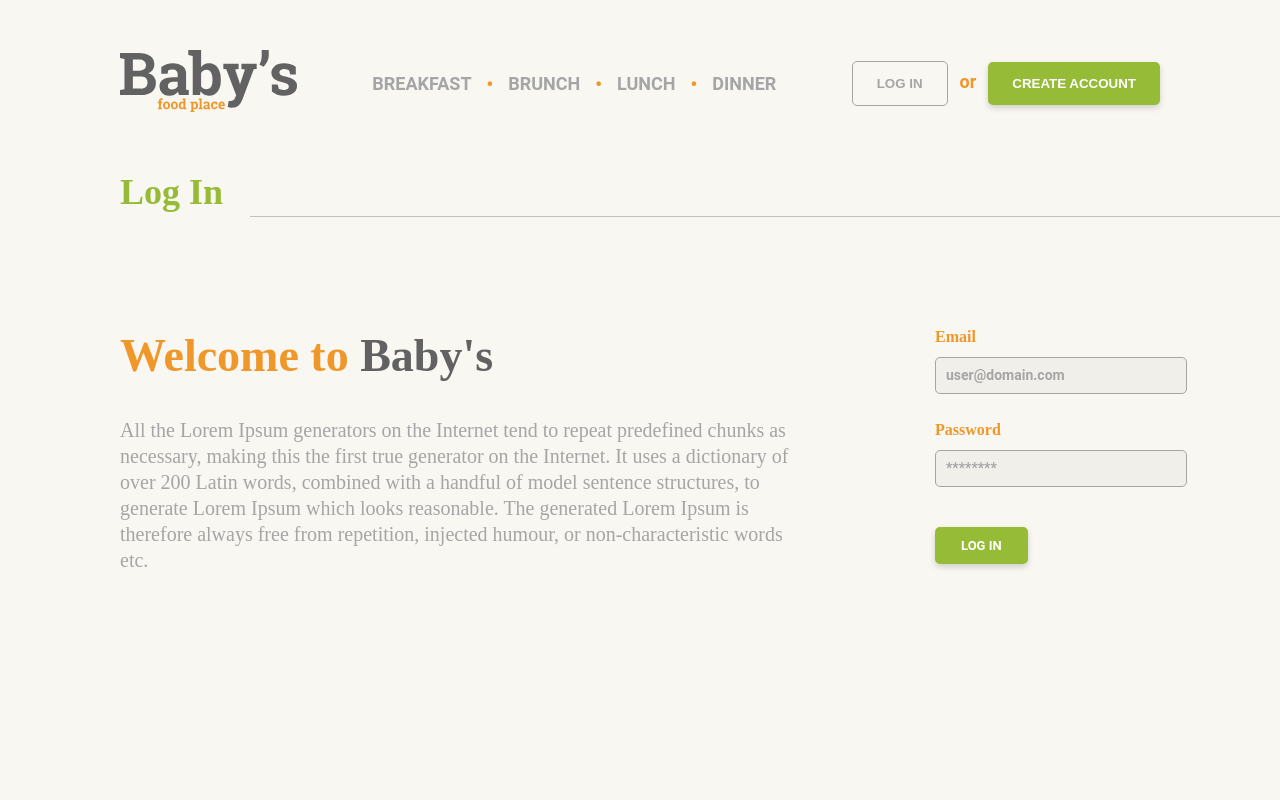
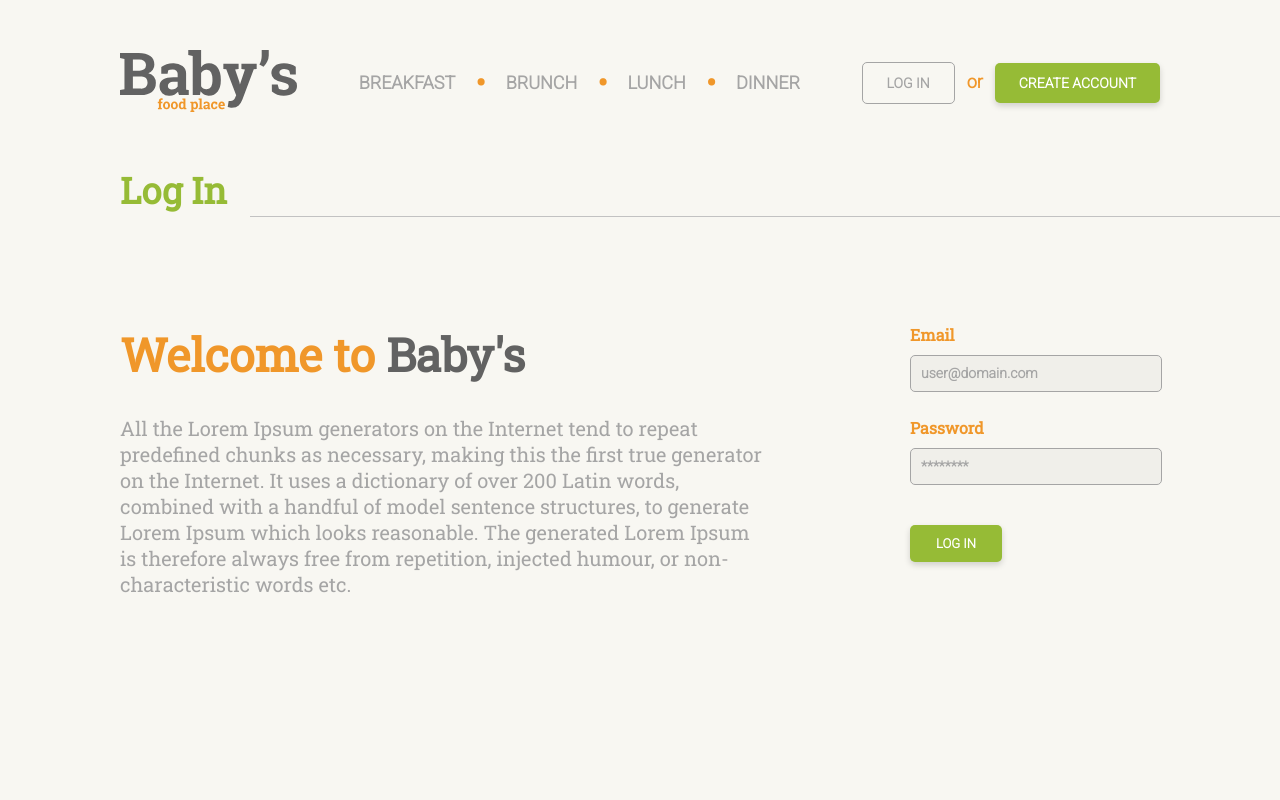
Before and after one commit to LazarevskiGoce16/final-project-recipes-web-page, a React (Create React App) app in the folder web/: page /login in a window 1280 px wide. Shown: the top 800 px of the page. Built offline with nearby package versions, Linux system fonts and the light colour scheme.

Commit message:
updated fonts and bullets

```diff
--- a/web/src/components/Register.jsx
+++ b/web/src/components/Register.jsx
@@ -1,5 +1,19 @@
+import { Header } from './Header';
+import { Footer } from './Footer';
+import '../css/Register.css';
+
 export const Register = () => {
     return (
-        <h1>Register Page</h1>
+        <>
+        <Header />
+        <div className='register-body'>
+            <div className='register-wrapper'>
+                <div className='register-wrapper'>
+                    <h1>Create Account</h1>
+                </div>
+            </div>
+        </div>
+        <Footer />
+        </>
     )
 };
--- a/web/src/css/Footer.css
+++ b/web/src/css/Footer.css
@@ -1,11 +1,14 @@
+@import url('https://fonts.googleapis.com/css2?family=Roboto+Slab&display=swap');
+@import url('https://fonts.googleapis.com/css2?family=Roboto+Slab&family=Roboto:wght@300&display=swap');
+
 html, body {
     width: 100%;
     margin: 0 auto;
+    font-family: 'Roboto Slab', serif;
 }
 
 footer {
     width: 100%;
-    font: var(--unnamed-font-style-normal) normal var(--unnamed-font-weight-bold) 15px/20px var(--unnamed-font-family-roboto);
     font: normal normal bold 15px/20px Roboto;
     background-color: #626262;
 }
@@ -36,8 +39,9 @@ footer {
 .bullet-footer {
     color: white;
     font-weight: bolder;
-    margin: 0px 10px;
+    margin: 0px 16px;
     opacity: 1;
+    font-size: xx-large;
 }
 
 .copyright-wrapper {
--- a/web/src/css/Header.css
+++ b/web/src/css/Header.css
@@ -1,13 +1,16 @@
+@import url('https://fonts.googleapis.com/css2?family=Roboto+Slab&display=swap');
+@import url('https://fonts.googleapis.com/css2?family=Roboto+Slab&family=Roboto:wght@300&display=swap');
+
 html, body {
     width: 100%;
     margin: 0 auto;
     background-color: #F8F7F2;
+    font-family: 'Roboto Slab', serif;
 }
 
 header {
     width: 100%;
-    font: var(--unnamed-font-style-normal) normal var(--unnamed-font-weight-bold) var(--unnamed-font-size-18)/var(--unnamed-line-spacing-24) var(--unnamed-font-family-roboto);
-    font: normal normal bold 18px/24px Roboto;
+    font: normal normal bold 18px/20px Roboto;
     background-color: #F8F7F2;
 }
 
@@ -19,7 +22,9 @@ header {
 }
 
 .links-wrapper {
-    justify-items: auto;
+    display: flex;
+    align-items: center;
+    justify-content: center;
 }
 
 .recipe-link-header {
@@ -40,11 +45,13 @@ header {
 .bullet-header {
     color: #F0972A;
     font-weight: bolder;
-    margin: 0px 15px;
+    margin: 0px 20px;
     opacity: 1;
+    font-size: xx-large;
 }
 
 .login-btn {
+    font: normal normal bold 14px/12px Roboto;
     background-color: #F8F7F2;
     color: #A5A5A5;
     text-align: center;
@@ -75,6 +82,7 @@ header {
 }
 
 .register-btn {
+    font: normal normal bold 14px/12px Roboto;
     border: 0px;
     border-radius: 5px;
     padding: 14px 24px;
--- a/web/src/css/Login.css
+++ b/web/src/css/Login.css
@@ -1,3 +1,9 @@
+@import url('https://fonts.googleapis.com/css2?family=Roboto+Slab&display=swap');
+
+html, body {
+    font-family: 'Roboto Slab', serif;
+}
+
 .login-wrapper {
     margin: 10px 120px;
 }
@@ -20,7 +26,7 @@
 
 .login-title h1:after {
     content: "";
-    width: 1130px;
+    width: 1150px;
     height: 0.2px;
     display: block;
     background: #c2c2c2;
@@ -56,7 +62,7 @@
     letter-spacing: 0px;
     color: #A5A5A5;
     opacity: 1;
-    width: 675px;
+    width: 650px;
 }
 
 .login-right-content {
--- /dev/null
+++ b/web/src/css/Register.css
@@ -0,0 +1,5 @@
+@import url('https://fonts.googleapis.com/css2?family=Roboto+Slab&display=swap');
+
+html, body {
+    font-family: 'Roboto Slab', serif;
+}
```
